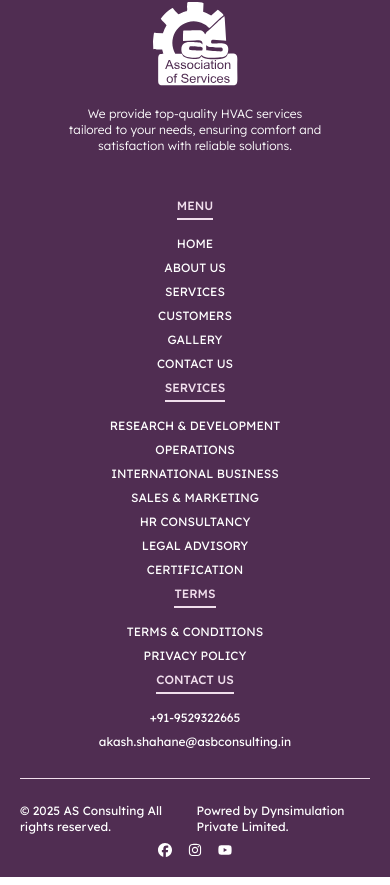
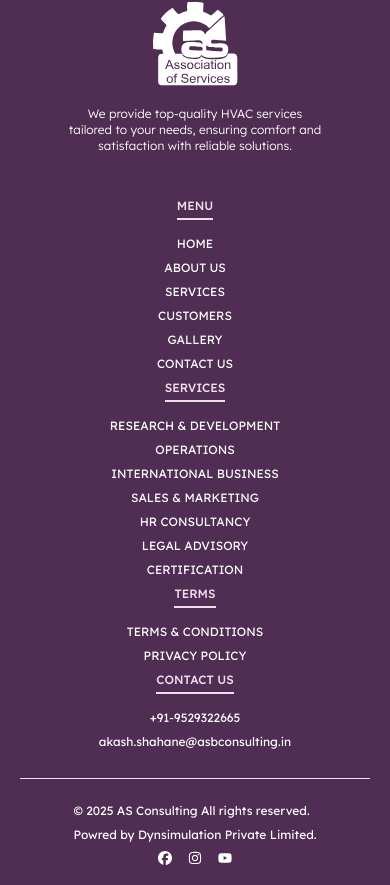
Before and after one commit to Wasiquekh/akash-new-website, a Next.js app: page /contact in a window 390 px wide. Shown: the part 1760-2645 px from the top of the page. Built offline with nearby package versions, Linux system fonts and the light colour scheme.

Commit message:
minor canges

```diff
--- a/src/app/components/Footer.tsx
+++ b/src/app/components/Footer.tsx
@@ -200,7 +200,7 @@
           <div className="w-full border-b border-tertiary"></div>
         </div>
         <div className=" mx-auto max-w-screen-xl px-[20px] flex flex-col md:flex-row justify-center items-center gap-2 md:gap-0 md:justify-between text-xs">
-          <div className=" flex gap-2">
+          <div className=" flex flex-col md:flex-row gap-2">
             <p>© 2025 AS Consulting All rights reserved.</p>
             <Link target="_blank" href="https://www.dynsimulation.com/">
               {" "}
@@ -210,7 +210,7 @@
             </Link>
           </div>
 
-          <div className="flex gap-4 text-sm">
+          <div className="flex  gap-4 text-sm">
             <Link href="/">
               <FaFacebook />
             </Link>
```
